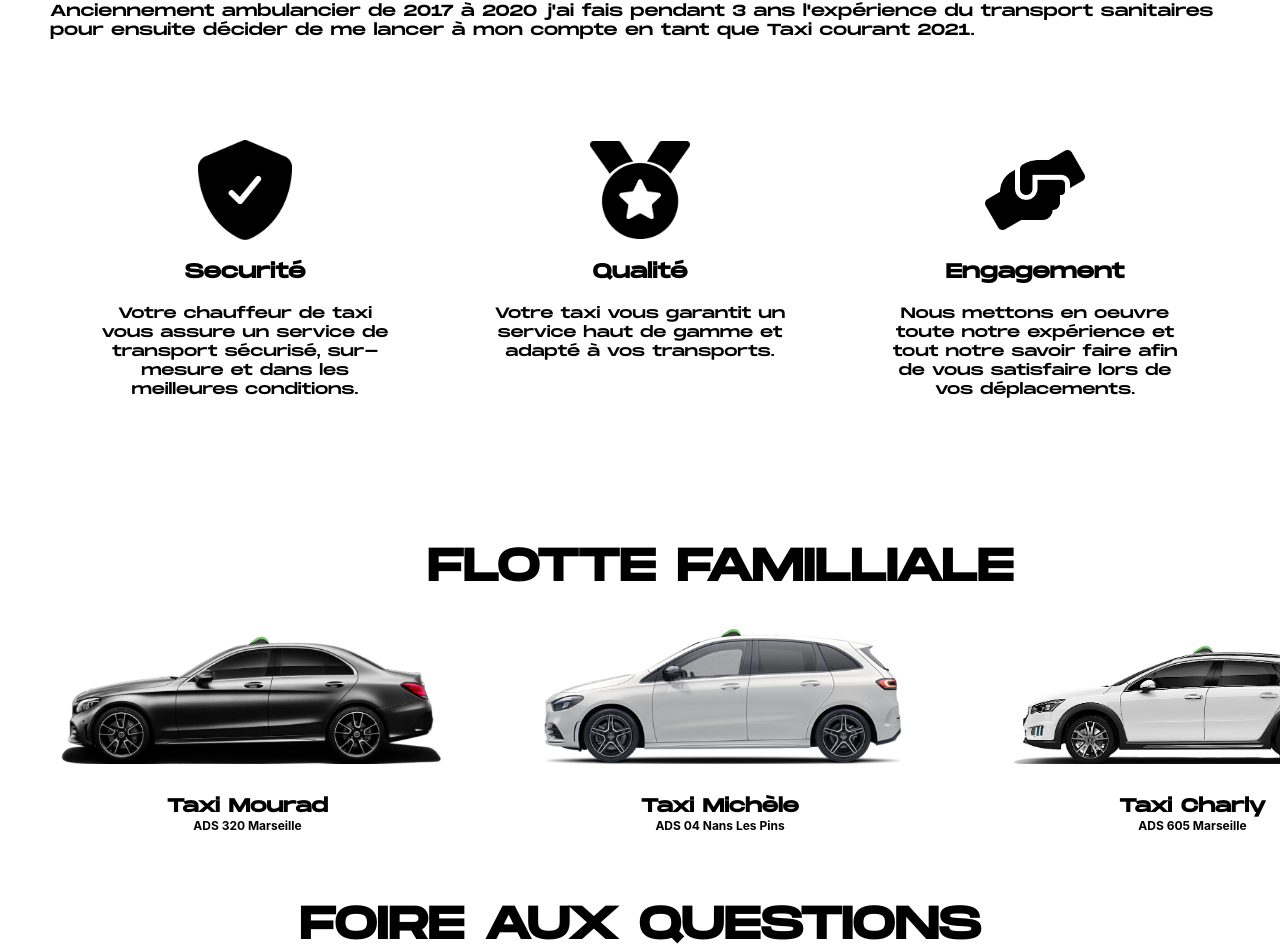
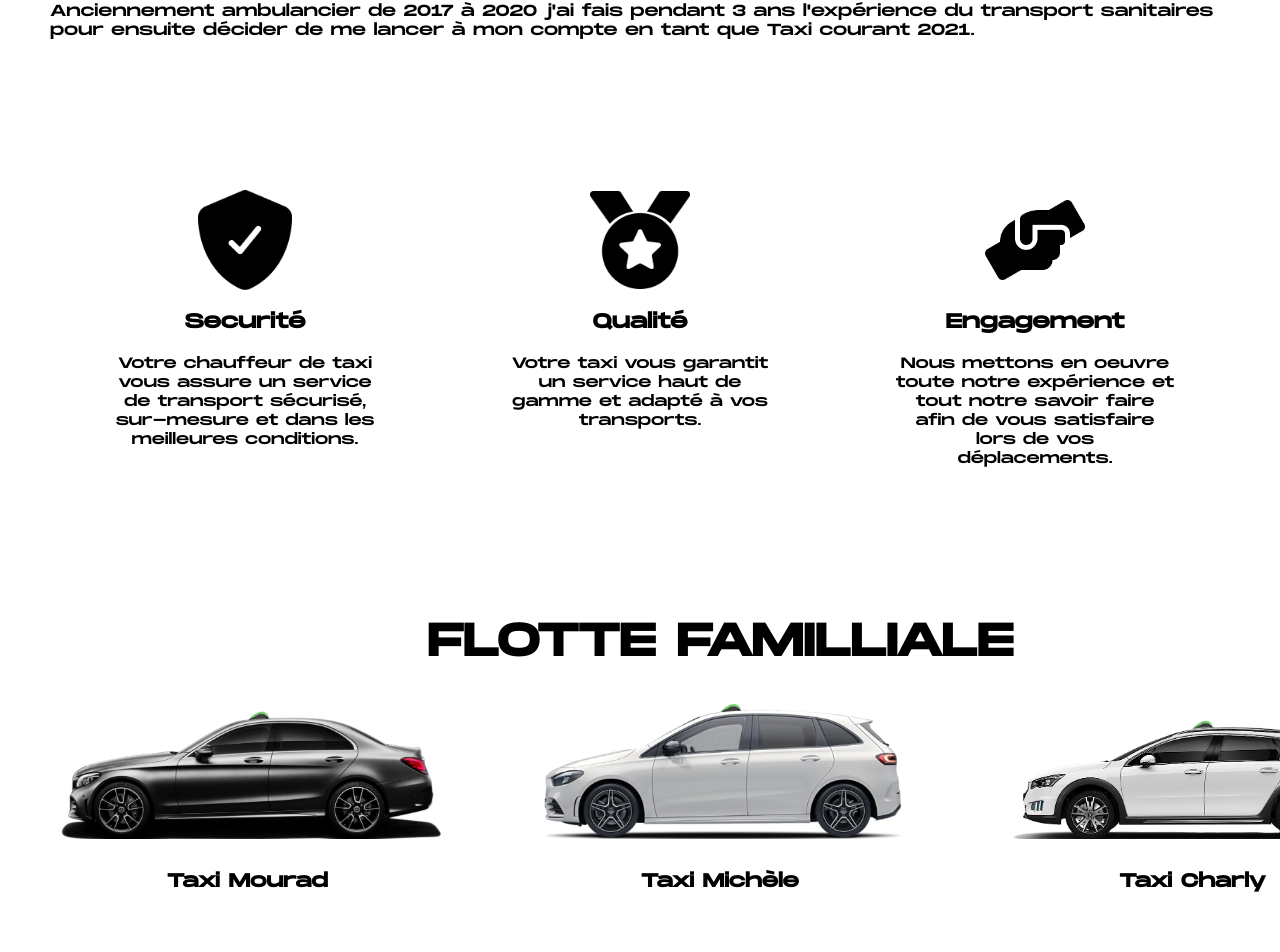
Before and after one commit to lubrre/taxiallan.fr, a React (Create React App) app: page /taxi in a window 1280 px wide. Shown: the part 734-1686 px from the top of the page. Built offline with nearby package versions, Linux system fonts and the light colour scheme.

Commit message:
update contact form + adding styles when hovering some img in website

```diff
--- a/src/components/Allan/Allan.css
+++ b/src/components/Allan/Allan.css
@@ -65,15 +65,26 @@
     justify-content: space-evenly;
     padding-top: 100px;
     padding-bottom: 100px;
+
 }
 
 .icon_allan_detail {
     /* border: 1px solid white; */
     display: flex;
     flex-direction: column;
+    align-content: center;
     align-items: center;
     width: 300px;
-    height: 300px;
+    height: 375px;
+    border-radius: 20px;
+    padding-top: 50px;
+    padding-left: 10px;
+    padding-right: 10px;
+}
+
+.icon_allan_detail:hover{
+    transition: .3s ease;
+    background-color: #F8CC49;
 }
 
 .icon_title {
--- a/src/components/Car/Cars.css
+++ b/src/components/Car/Cars.css
@@ -20,6 +20,14 @@
     flex-direction: column;
     justify-content: center;
     align-content: center;
+    padding-bottom: 20px;
+    border-radius: 20px;
+    position: relative;
+}
+
+.flotte_car:hover{
+    background-color: #d8d8d8;
+    transition: .3s ease;
 }
 
 
@@ -29,10 +37,10 @@
     background-position: center;
     background-size: contain;
     background-repeat: no-repeat;
-
     width: 450px;
     height: 200px;
 }
+
 
 .michele{
     background-image: url(/src/assets/taxis/michele.png);
@@ -60,6 +68,26 @@
 
 .ads_number{
     font-size: 12px;
+}
+
+.phone_overlay{
+    position: absolute;
+    top: 0;
+    left: 0;
+    font-family: 'monument extended';
+    width: 100%;
+    height: 100%;
+    display: flex;
+    align-items: flex-end;
+    justify-content: center;
+    color: black;
+    opacity: 0;
+    transition: .3s ease;
+    z-index: 10;
+}
+
+.phone_overlay:hover{
+    opacity: 1;
 }
 
 
--- a/src/components/Car/Cars.js
+++ b/src/components/Car/Cars.js
@@ -10,19 +10,19 @@ function Cars() {
             <div className='flotte_car'>
                 <div className='mourad'></div>
                 <h3 className='title_name'>Taxi Mourad</h3>
-                <h4 className='ads_number'>ADS 320 Marseille </h4>
+                <p className='phone_overlay'>ADS 320 Marseille</p>
             </div>
 
             <div className='flotte_car'>
                 <div className='michele'></div>
                 <h3 className='title_name'>Taxi Michèle</h3>
-                <h4 className='ads_number'>ADS 04 Nans Les Pins </h4>
+                <p className='phone_overlay'>ADS 04 Nans Les Pins</p>
             </div>
 
             <div className='flotte_car'>
                 <div className='charly'></div>
                 <h3 className='title_name'>Taxi Charly</h3>
-                <h4 className='ads_number'>ADS 605 Marseille </h4>
+                <p className='phone_overlay'>ADS 605 Marseille</p>
             </div>
         </div>
     </div>
--- a/src/components/Contact/ContactForm.js
+++ b/src/components/Contact/ContactForm.js
@@ -26,7 +26,7 @@ function ContactForm() {
                         <input type='text' className='form_control' placeholder='Votre nom' name='name'/>
                     </div>
                     <div className='contact_placeholder'>
-                        <input type='email' className='form_control' placeholder='Votre numéro de téléphone' name='phone'/>
+                        <input type='number' className='form_control' placeholder='Votre numéro de téléphone' name='number'/>
                     </div>
                     <div className='contact_placeholder'>
                         <textarea className='form_control_message' id='' placeholder='Votre message' name='message'></textarea>
--- a/src/components/Home/ServicesIntro.css
+++ b/src/components/Home/ServicesIntro.css
@@ -43,7 +43,12 @@
     width: 600px;
     height: 400px;
     cursor: pointer;
-    /* border: 1px solid black; */
+    border-radius: 20px;
+}
+
+.service_private:hover{
+    background-color: #d8d8d8;
+    transition: .3s ease;
 }
 
 
@@ -55,7 +60,13 @@
     width: 600px;
     height: 400px;
     cursor: pointer;
-    /* border: 1px solid black; */
+    border-radius: 20px;
+
+}
+
+.service_medical:hover{
+    background-color: #d8d8d8;
+    transition: .3s ease;
 }
 
 @media(max-width:1024px){
```
